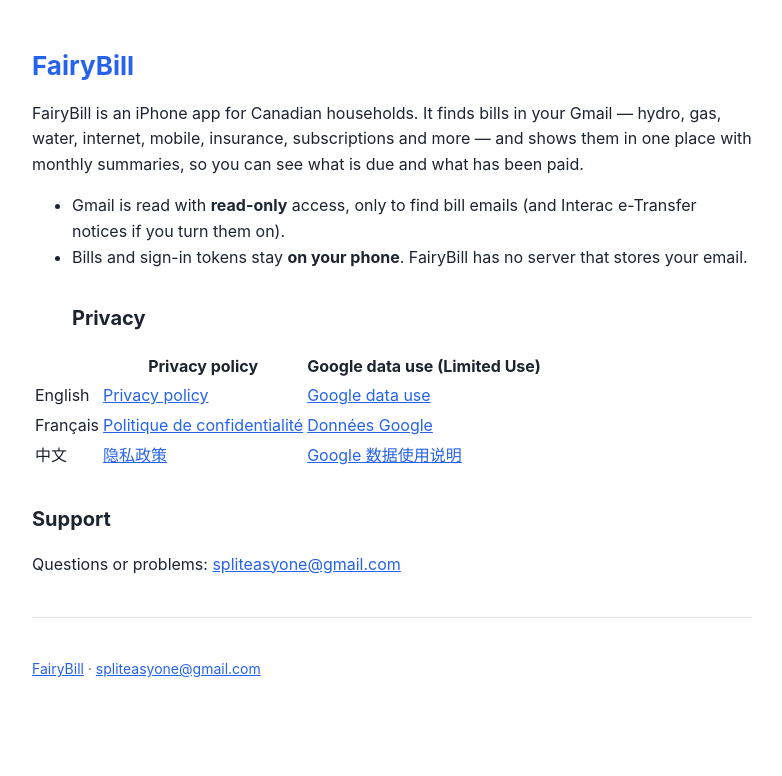
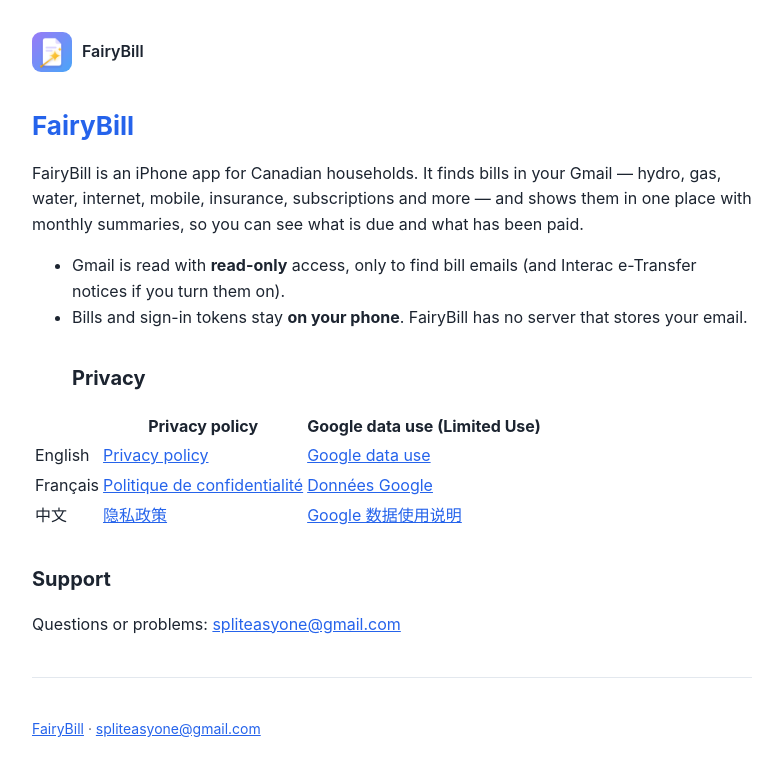
Before and after one commit to fairybill/fairybill.github.io, a Jekyll site: the page built from docs/index.md, in a window 1280 px wide. Shown: the top 776 px of the page, without its empty margins (248-1030 px from the left). Built offline with Jekyll 4.4.1, drawn with Linux system fonts in a browser that asks for light colours.

Commit message:
Add the new FairyBill icon: favicon, touch icon and header logo
Co-authored-by: Cursor <cursoragent@cursor.com>

```diff
--- a/docs/_layouts/default.html
+++ b/docs/_layouts/default.html
@@ -4,6 +4,8 @@
 <meta charset="utf-8">
 <meta name="viewport" content="width=device-width, initial-scale=1">
 <title>{{ page.title }}</title>
+<link rel="icon" type="image/png" sizes="32x32" href="{{ '/assets/favicon-32.png' | relative_url }}">
+<link rel="apple-touch-icon" href="{{ '/assets/apple-touch-icon.png' | relative_url }}">
 <style>
   :root { --blue: #2563eb; }
   body { font: 16px/1.6 -apple-system, BlinkMacSystemFont, "Segoe UI", Roboto, "PingFang SC", sans-serif;
@@ -16,9 +18,12 @@
   nav a { margin-right: 12px; }
   hr { border: none; border-top: 1px solid #e3e8ee; margin: 40px 0; }
   footer { font-size: 14px; color: #667; }
+  .brand { display: inline-flex; align-items: center; gap: 10px; font-weight: 600; color: #1c2430; text-decoration: none; margin-bottom: 20px; }
+  .brand img { width: 40px; height: 40px; border-radius: 9px; }
 </style>
 </head>
 <body>
+  <a class="brand" href="{{ '/' | relative_url }}"><img src="{{ '/assets/logo-192.png' | relative_url }}" alt="">FairyBill</a>
   {% if page.alternates %}
   <nav>
     {% for alt in page.alternates %}<a href="{{ alt.url | relative_url }}" lang="{{ alt.lang }}">{{ alt.label }}</a>{% endfor %}
```
Also changed, not shown: docs/assets/apple-touch-icon.png (added), docs/assets/favicon-32.png (added), docs/assets/logo-192.png (added).
